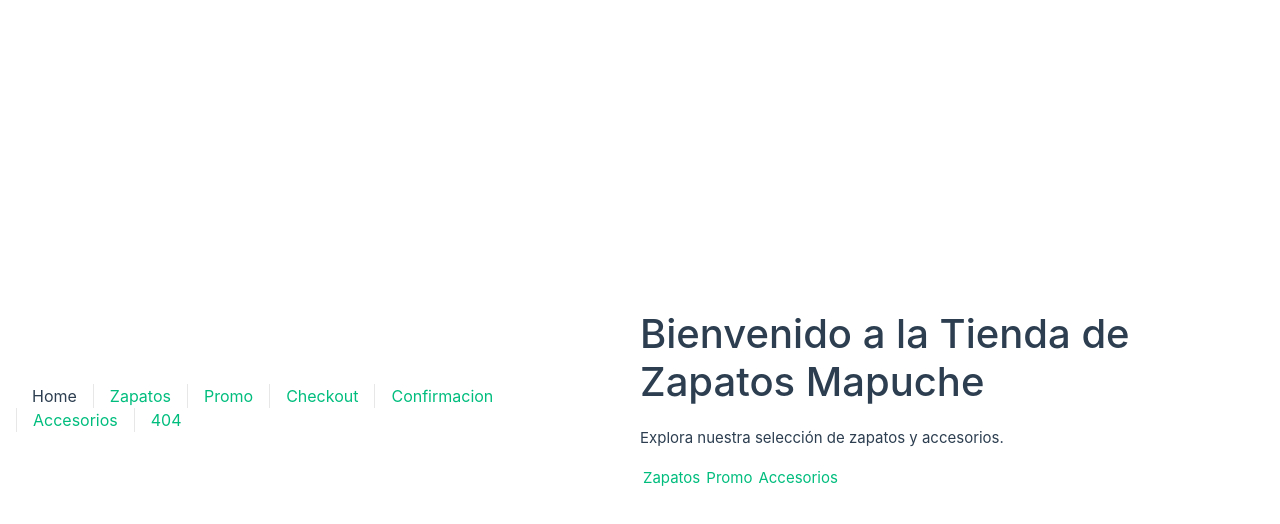
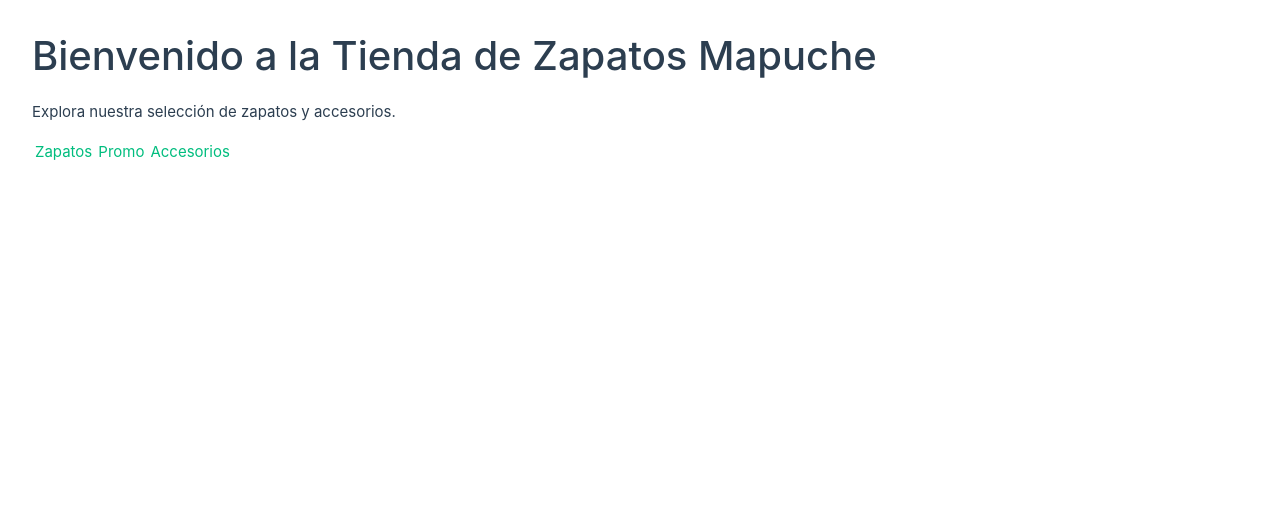
Before and after one commit to vandalit/zapatos-mapuches-ft-cgptOAI, a Vue app: page / in a window 1280 px wide. Shown: the top 524 px of the page. Built offline with nearby package versions, Linux system fonts and the light colour scheme.

Commit message:
desactivacion de estilo default

```diff
--- a/src/App.vue
+++ b/src/App.vue
@@ -5,7 +5,7 @@ import { RouterLink, RouterView } from 'vue-router'
 </script>
 
 <template>
-  <header>
+  <!-- <header>
 
     <div class="wrapper">
       <nav>
@@ -18,7 +18,7 @@ import { RouterLink, RouterView } from 'vue-router'
         <RouterLink to="/NotFoundView">404</RouterLink>
       </nav>
     </div>
-  </header>
+  </header> -->
 
   <RouterView />
 </template>
--- a/src/assets/main.css
+++ b/src/assets/main.css
@@ -1,7 +1,7 @@
 @import './base.css';
 
 #app {
-  max-width: 1280px;
+  /* max-width: 1280px; */
   margin: 0 auto;
   padding: 2rem;
   font-weight: normal;
@@ -21,7 +21,7 @@ a,
   }
 }
 
-@media (min-width: 1024px) {
+/* @media (min-width: 1024px) {
   body {
     display: flex;
     place-items: center;
@@ -32,4 +32,4 @@ a,
     grid-template-columns: 1fr 1fr;
     padding: 0 2rem;
   }
-}
+} */
```
